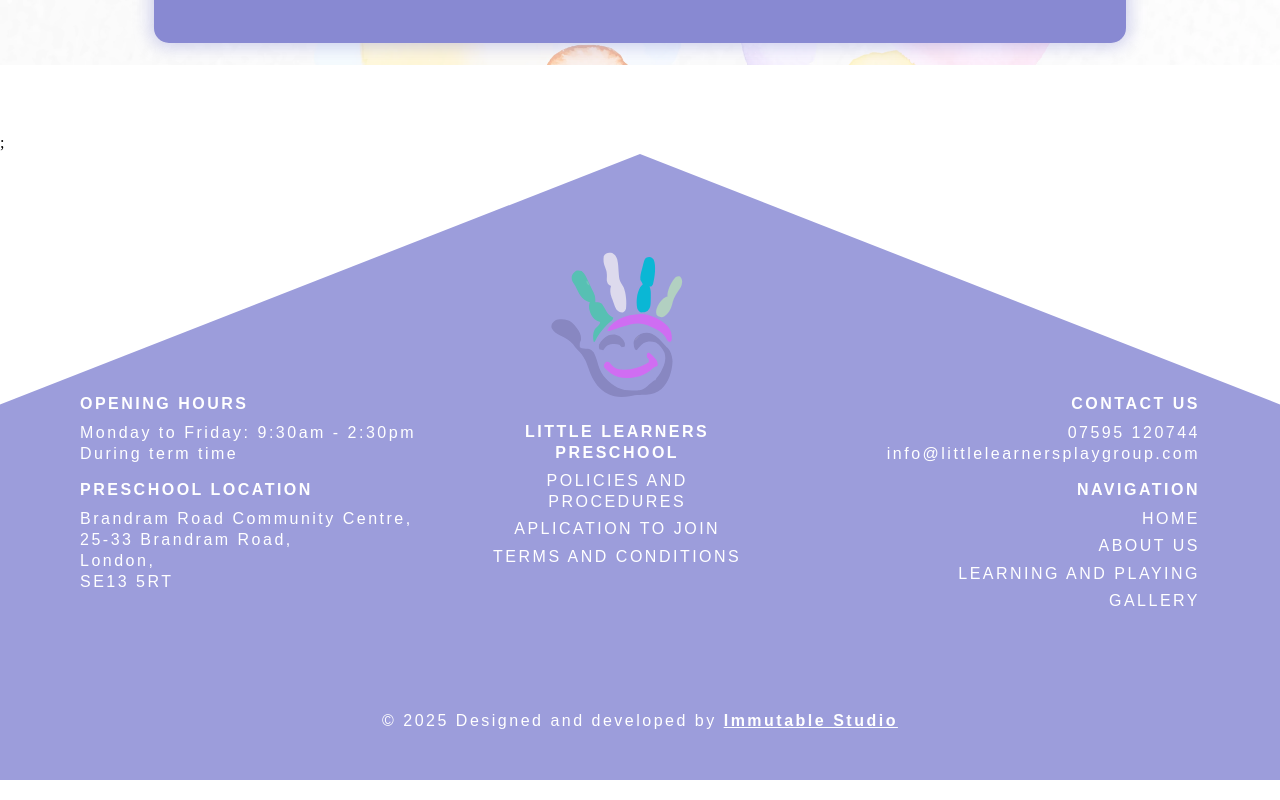
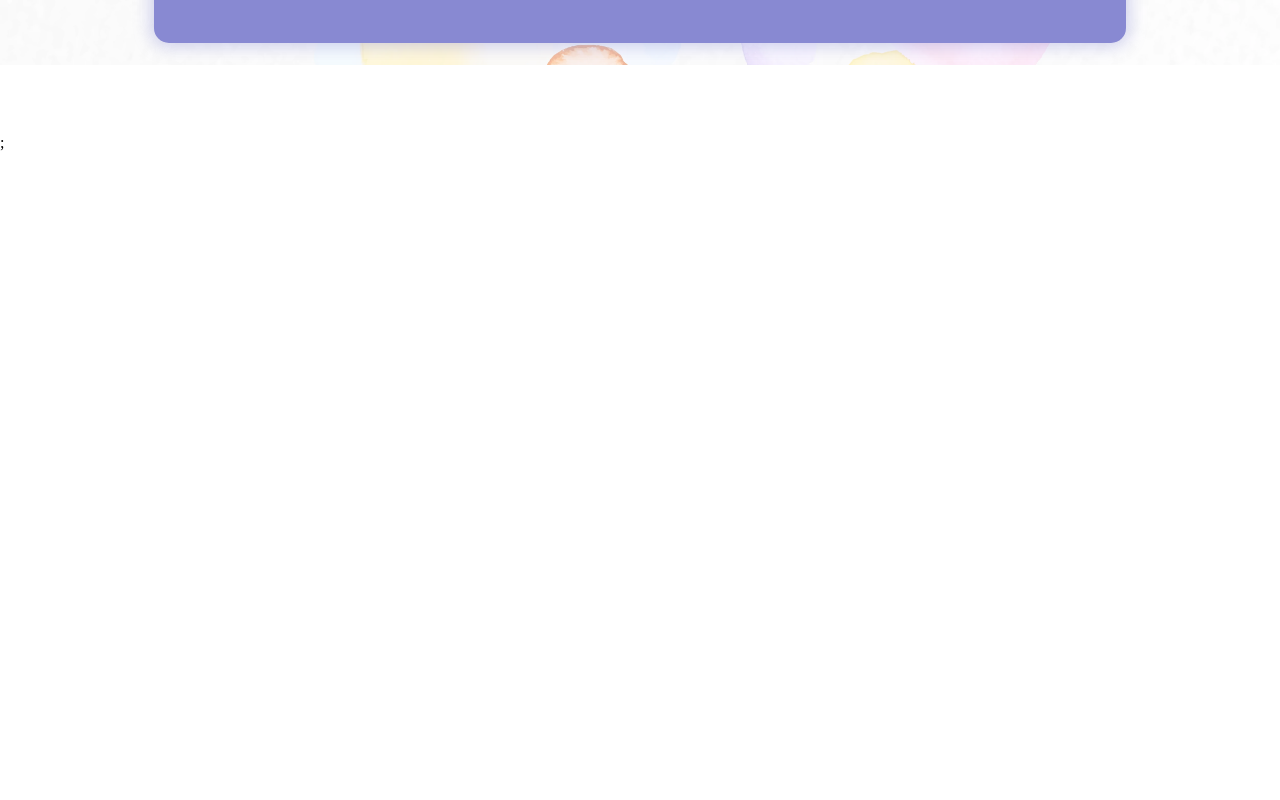
Before and after one commit to curveservices/little-learners, a React (Vite) app: page /about-us in a window 1280 px wide. Shown: the part 5230-6030 px from the top of the page. Built offline with nearby package versions, Linux system fonts and the light colour scheme.

Commit message:
styling for smooth transition for safari browser

```diff
--- a/src/layout/footer/index.scss
+++ b/src/layout/footer/index.scss
@@ -5,6 +5,14 @@ footer {
   padding: 10rem 5rem 2rem;
   text-align: center;
   clip-path: polygon(0 40%, 50% 0, 100% 40%, 100% 100%, 0 100%);
+  opacity: 0;
+    transform: translateY(20px);
+    transition: opacity 0.3s ease, transform 0.3s ease;
+
+    &.visible {
+      opacity: 1;
+      transform: translateY(0);
+    }
   .copy a {
     font-weight: bold;
     text-decoration: underline;
--- a/src/layout/main/index.jsx
+++ b/src/layout/main/index.jsx
@@ -56,7 +56,7 @@ const Layout = () => {
         </>
       )};
       <QuickLinksPanel />
-      {showFooter && <Footer />}
+      {showFooter && <Footer className="visiable" />}
       <ScrollRestoration />
     </>
   );
```
